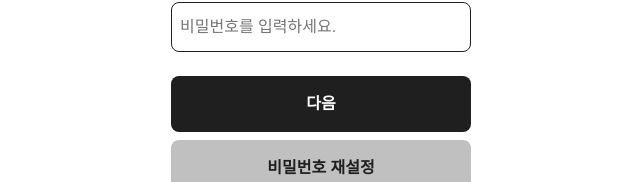
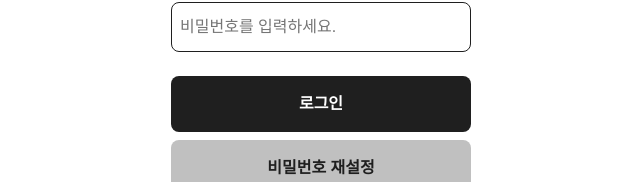
Before and after one commit to yerinko/frontend-homework, a React (Create React App) app: page / in a window 1280 px wide. Shown: the part 286-468 px from the top of the page, without its empty margins (319-959 px from the left). Built offline with nearby package versions, Linux system fonts and the light colour scheme.

Commit message:
README.md ✍🏻

```diff
--- a/src/pages/LoginPage.tsx
+++ b/src/pages/LoginPage.tsx
@@ -80,7 +80,7 @@ function LoginPage ({props}: any)  {
                     onChange={onChange}
                 />
 
-                <SolidButton title="다음" />
+                <SolidButton title="로그인" />
             </form>
             <Link to="/reset-password">
                 <Button title="비밀번호 재설정"/>
```
Also changed, not shown: 1 other file (tests, documents, lock files or other folders).
